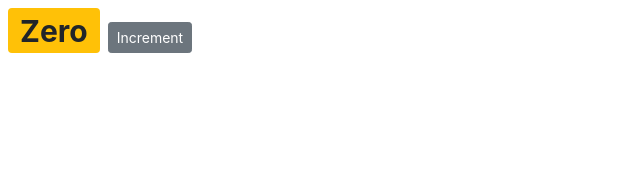
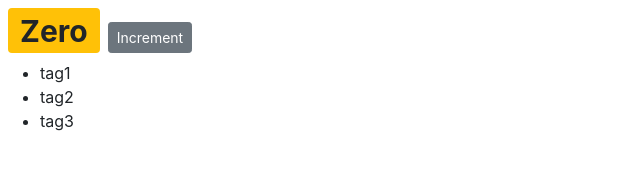
Before and after one commit to Leshan21/react_2025, a React (Create React App) app: page / in a window 1280 px wide. Shown: the top 183 px of the page, without its empty margins (0-640 px from the left). Built offline with nearby package versions, Linux system fonts and the light colour scheme.

Commit message:
render list

```diff
--- a/src/components/counter.jsx
+++ b/src/components/counter.jsx
@@ -3,7 +3,7 @@ import React from 'react'
 function counter() {
     const obj = {
         count: 0,
-
+        tag : ['tag1', 'tag2', 'tag3']
     };
 
   let classes = getBadgeClasses();
@@ -20,6 +20,9 @@ function counter() {
 
       }} className={classes}>{formatCount()}</span>
       <button className='btn btn-secondary btn-sm'>Increment</button>
+      <ul>
+        {obj.tag.map(tag => <li>{tag}</li>)}
+      </ul>
     </div>
   )
 
```
